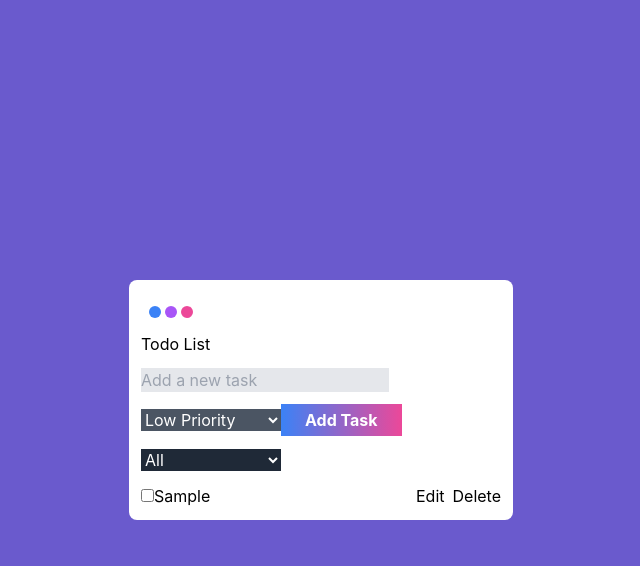
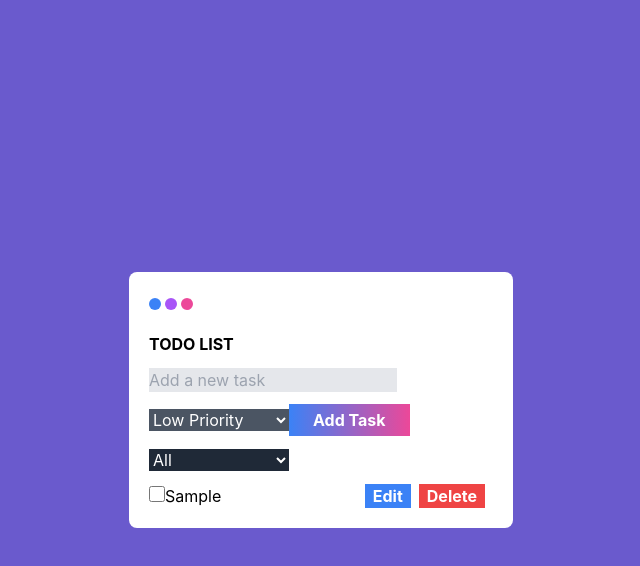
Before and after one commit to nafish08/todo-list-app, a React (Create React App) app: page / in a window 1280 px wide. Both pictures are taken after typing "Sample" into the empty fields and a click on the button "Add Task". Shown: the top 566 px of the page, without its empty margins (319-959 px from the left). Built offline with nearby package versions, Linux system fonts and the light colour scheme.

Commit message:
Button's css added

```diff
--- a/src/App.js
+++ b/src/App.js
@@ -66,9 +66,9 @@ function App() {
             <span className="bg-pink-500 box inline-block center w-3 h-3 rounded-full"></span>
           </div>
         </div>
-        <div className="card__content">
+        <div className="card__content p-2">
           <div className="container">
-            <h1 className="">Todo List</h1>
+            <h1 className="font-bold uppercase">Todo List</h1>
             <AddTaskForm addTask={addTask} />
             <div className="my-3">
               <select
--- a/src/components/EditTaskForm.js
+++ b/src/components/EditTaskForm.js
@@ -18,7 +18,7 @@ function EditTaskForm({ task, editTask, toggleEdit }) {
                 value={title}
                 onChange={(e) => setTitle(e.target.value)}
             />
-            <button className='hover:brightness-110 hover:animate-pulse font-bold py-1 px-2 m-1 bg-green-400 text-white' type="submit">Save</button>
+            <button className='hover:brightness-110 hover:animate-pulse font-bold py-1 px-2 m-1 bg-blue-400 text-white' type="submit">Save</button>
             <button className='hover:brightness-110 hover:animate-pulse font-bold py-1 px-2 m-1 bg-red-400 text-white' onClick={toggleEdit}>Cancel</button>
         </form>
     );
--- a/src/components/TaskItem.js
+++ b/src/components/TaskItem.js
@@ -18,26 +18,26 @@ function TaskItem({ task, deleteTask, markTaskAsCompleted, editTask }) {
           toggleEdit={toggleEdit}
         />
       ) : (
-        <>
-          <input
+        <div className=''>
+          <input className='dark:border-white-400/20 dark:scale-100 transition-all duration-500 ease-in-out dark:hover:scale-110 dark:checked:scale-100 w-4 h-4'
             type="checkbox"
             checked={task.completed}
             onChange={() => markTaskAsCompleted(task.id)}
           />
           <span>{task.title}</span>
           <button
-            className="btn btn-danger btn-sm float-right"
+            className="hover:brightness-110 hover:animate-pulse font-bold px-2 bg-red-500 text-white float-right mr-2"
             onClick={() => deleteTask(task.id)}
           >
             Delete
           </button>
           <button
-            className="btn btn-primary btn-sm float-right mr-2"
+            className="hover:brightness-110 hover:animate-pulse font-bold px-2 bg-blue-500 text-white float-right mr-2"
             onClick={toggleEdit}
           >
             Edit
           </button>
-        </>
+        </div>
       )}
     </li>
   );
```
